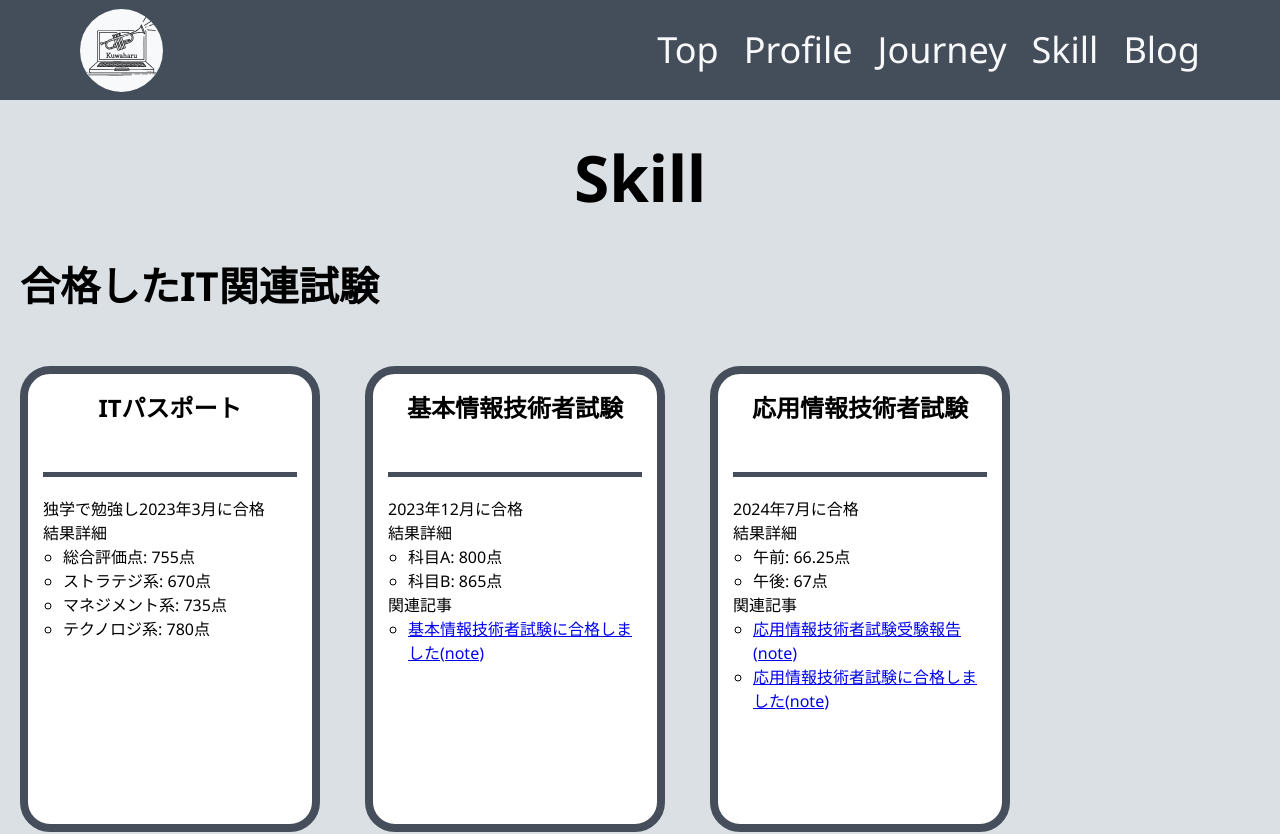
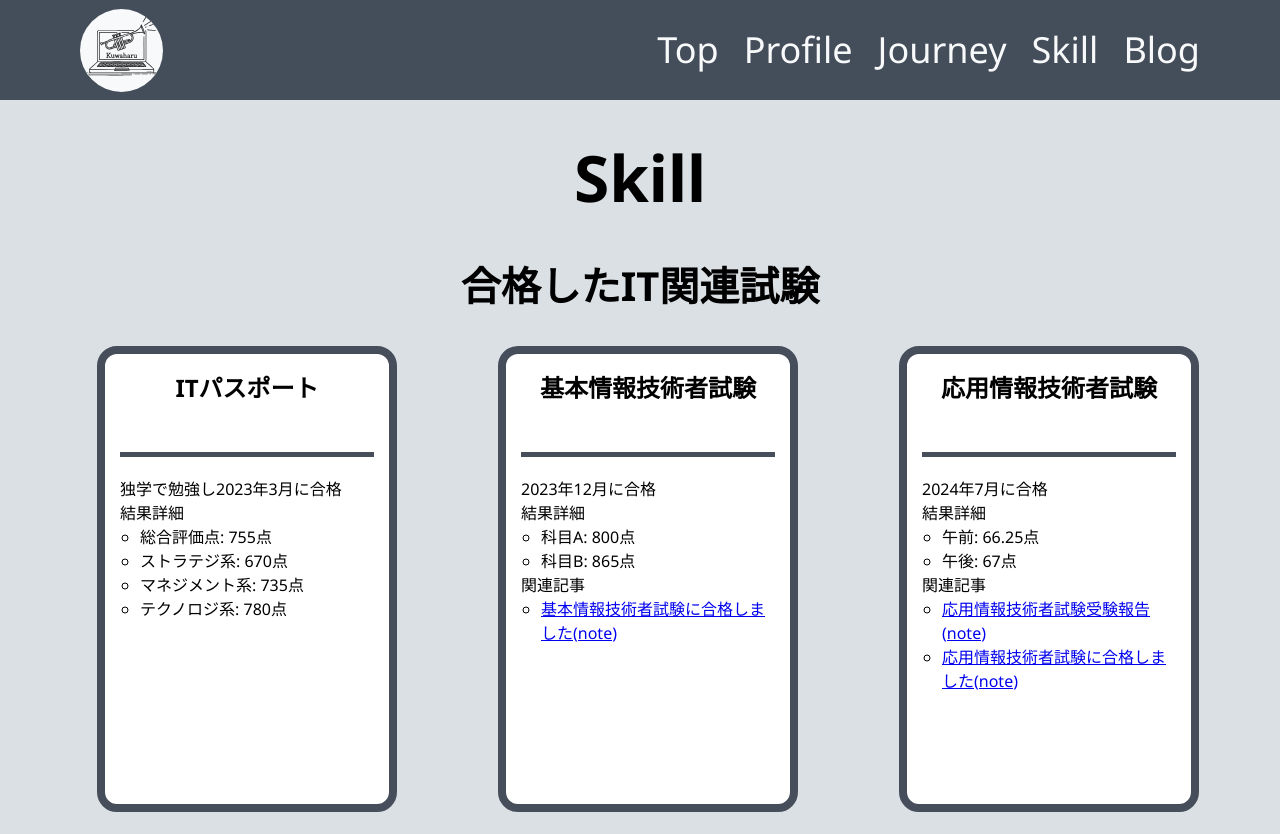
Before and after one commit to kuwaharu-git/my-portfolio, a React (Vite) app: page /skill in a window 1280 px wide. Shown: the top 834 px of the page. Built offline with nearby package versions, Linux system fonts and the light colour scheme.

Commit message:
skillページのレイアウトの修正 close #9

```diff
--- a/src/components/Card.jsx
+++ b/src/components/Card.jsx
@@ -33,12 +33,11 @@ export const Card = ({title, siteUrl, imgUrl, igmAlt, description}) => {
 const CardWrapper = styled.li`
     // box-sizing: border-box;
     background-color: #FFFFFF;
-    border-radius: 30px;
-    width: 284px;
+    border-radius: 20px;
+    width: 100%;
     height: 450px;
     border: 8px solid #454E5A;
     list-style: none;
-    margin: 20px 45px 20px 0;
 `;
 
 const CardTitle = styled.h3`
--- a/src/components/Skill/Qualification.jsx
+++ b/src/components/Skill/Qualification.jsx
@@ -2,7 +2,7 @@
 import styled from '@emotion/styled';
 import { Card } from '../Card';
 import { qualificationsData } from './qualificationData';
-import { TitleWrapper, CardsWrapper } from './skillCommonStyles';
+import { TitleWrapper, CardsListWrapper } from './skillCommonStyles';
 
 
 export const Qualification = () => {
@@ -11,11 +11,11 @@ export const Qualification = () => {
             <TitleWrapper>
             合格したIT関連試験
             </TitleWrapper>
-            <CardsWrapper>
+            <CardsListWrapper>
                 {Object.entries(qualificationsData).map(([title, contents], index) => (
                     <Card key={index} title={title} description={contents.description} />
                 ))}
-            </CardsWrapper>
+            </CardsListWrapper>
         </>
     );
 }
--- a/src/components/Skill/Technical.jsx
+++ b/src/components/Skill/Technical.jsx
@@ -2,7 +2,7 @@
 import styled from '@emotion/styled';
 import { Card } from '../Card';
 import { technicalData } from './technicalData';
-import { TitleWrapper, CardsWrapper } from './skillCommonStyles';
+import { TitleWrapper, CardsListWrapper } from './skillCommonStyles';
 
 
 export const Technical = () => {
@@ -11,11 +11,11 @@ export const Technical = () => {
             <TitleWrapper>
             技術スキル
             </TitleWrapper>
-            <CardsWrapper>
+            <CardsListWrapper>
                 {Object.entries(technicalData).map(([title, contents], index) => (
                     <Card key={index} title={title} siteUrl={contents.siteUrl} imgUrl={contents.imgUrl} igmAlt={contents.imgAlt} description={contents.description} />
                 ))}
-            </CardsWrapper>
+            </CardsListWrapper>
         </>
     );
 }
--- a/src/components/Skill/skillCommonStyles.js
+++ b/src/components/Skill/skillCommonStyles.js
@@ -5,20 +5,28 @@ import breakpoints from '../../breakpoints';
 export const TitleWrapper = styled.h1`
     box-sizing: border-box;
     width: 100%;
+    margin: 0 auto;
     text-align: left;
     font-size: 40px;
     font-weight: bold;
     color: #000000;
     margin: 30px 0;
+    text-align: center;
     @media (max-width: ${breakpoints.mobile}) {
       font-size: 30px;
     }
 `;
 
-export const CardsWrapper = styled.ul`
-    display: flex;
-    justify-content: flex-start;
-    flex-wrap: wrap;
-    list-style: none;
-    padding: 0;
+export const CardsListWrapper = styled.ul`
+  display: grid;
+  grid-template-columns: repeat(auto-fit, 284px);
+  gap: 40px;
+  list-style: none;
+  padding: 0;
+  justify-content: space-evenly; // 左右均等配置
+  max-width: 1400px;
+  margin: 0 auto;
+  @media (max-width: ${breakpoints.mobile}) {
+    grid-template-columns: repeat(auto-fit, 284px);
+  }
 `;
```
